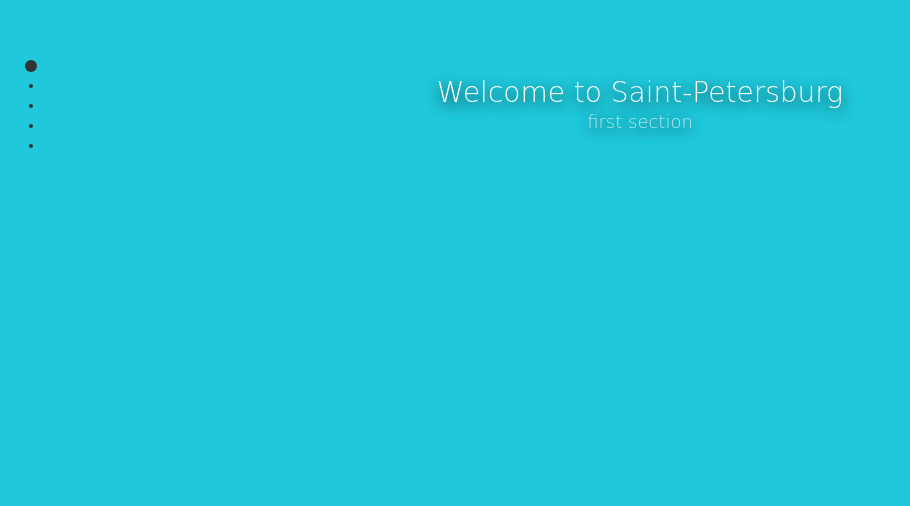
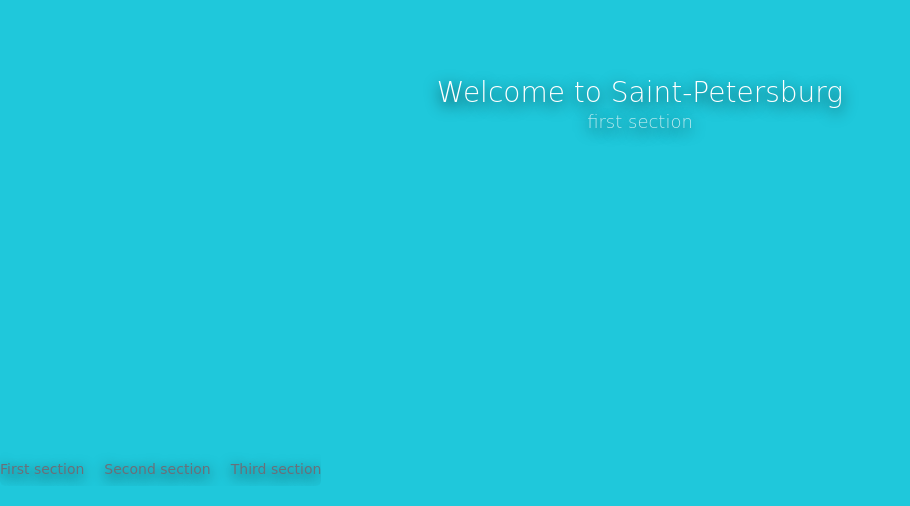
Before and after one commit to polyakusha/saintp, a plain HTML site: page index.html in a window 1280 px wide. Shown: the part 294-800 px from the top of the page, without its empty margins (0-910 px from the left). Drawn offline with Linux system fonts and the light colour scheme; no server answers; grey boxes are pictures that could not be loaded; a web font is replaced by a local one.

Commit message:
Menu is here, but not adaptive yet

```diff
--- a/css/current.css
+++ b/css/current.css
@@ -15,13 +15,14 @@ html {
 
 body,
 .title,
-.subtitle {
+.subtitle,
+.menu {
     color: #fff;
+    text-shadow: 0 4px 15px black;
 }
 
 .hero {
     background: rgba(0, 0, 0, 0.2);
-    text-shadow: 0 4px 15px black;
 }
 
 .textholder{
@@ -29,7 +30,8 @@ body,
 }
 
 .title,
-.subtitle {
+.subtitle,
+.menu {
     font-family: 'Aubrey', cursive;
 }
 
@@ -40,3 +42,19 @@ body {
 /*@todo: сделать шаблон для карточки*/
 
 /*Подумать над анимацией*/
+
+.menu {
+    position: fixed;
+    bottom: 0px;
+    z-index: 3;
+    text-align: center;
+    border: 0;
+}
+
+.footer {
+    z-index: 100;
+}
+
+.menu ul {
+    border-bottom: 0;
+}
--- a/index.html
+++ b/index.html
@@ -15,8 +15,16 @@
     <script type="text/javascript" src="js/current.js"></script>
 </head>
 <body>
+
+<div class="tabs is-fullwidthg menu">
+    <ul id="myMenu">
+        <li data-menuanchor="welcome"><a href="#welcome">First section</a></li>
+        <li data-menuanchor="metro"><a href="#metro">Second section</a></li>
+        <li data-menuanchor="hermitage"><a href="#hermitage">Third section</a></li>
+    </ul>
+</div>
+
 <div id="fullpage">
-
     <div class="section">
         <section class="hero is-primary is-fullheight">
             <div class="hero-content">
@@ -61,6 +69,7 @@
                     </div>
                 </div>
             </div>
+
         </section>
     </div>
 
@@ -113,10 +122,5 @@
         </footer>
     </div>
 </div>
-
-
-
-
-
 </body>
 </html>
--- a/js/current.js
+++ b/js/current.js
@@ -70,7 +70,8 @@ $(function () {
         scrollingSpeed: 1000,
         easing: 'easeInElastic',
         css3: false,
-        navigation: true,
+        menu: '#myMenu',
+        //navigation: true,
         navigationPosition: 'left',
         //@todo: тут получше дописать
         navigationTooltips: saintArr,
```
